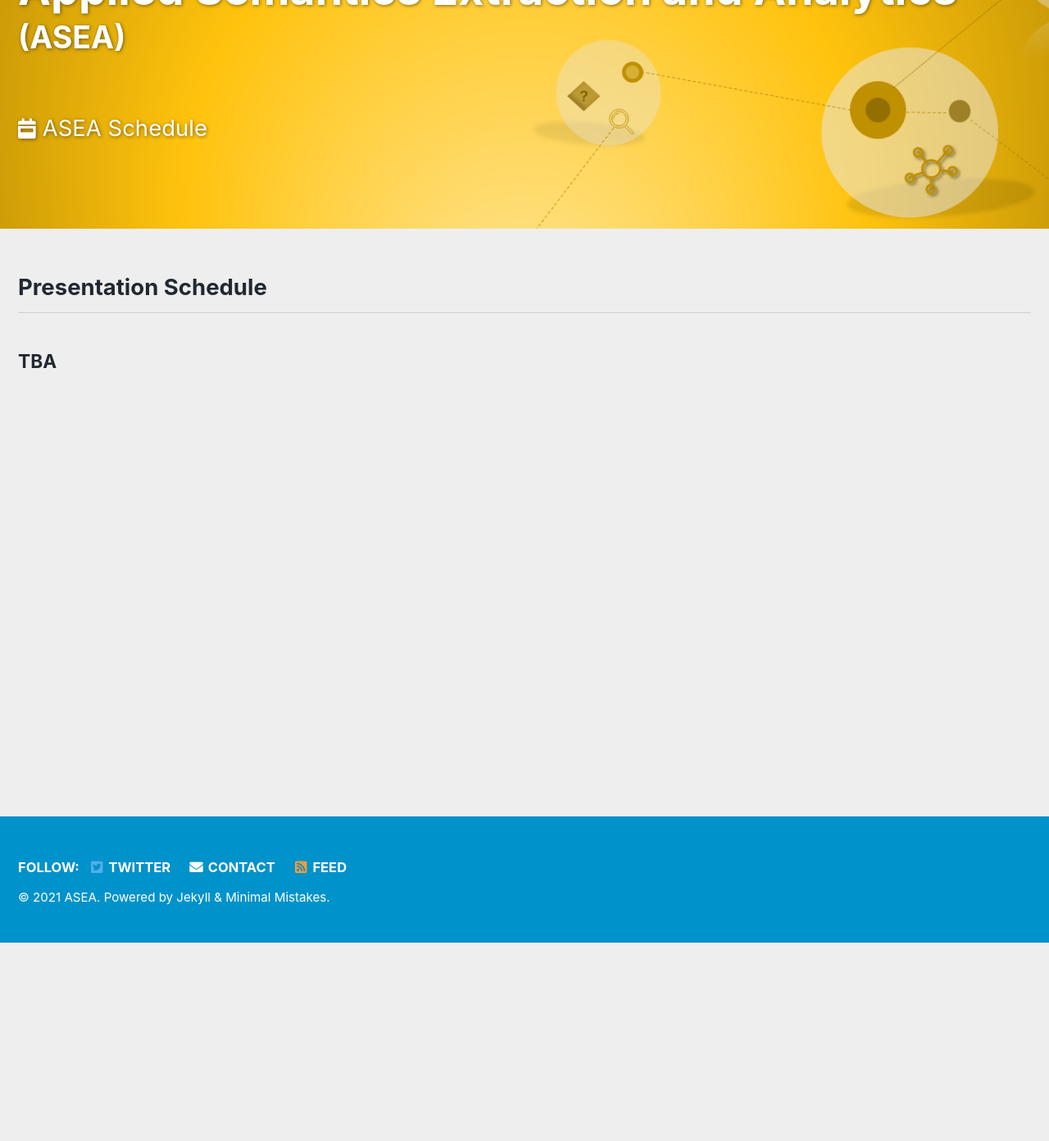
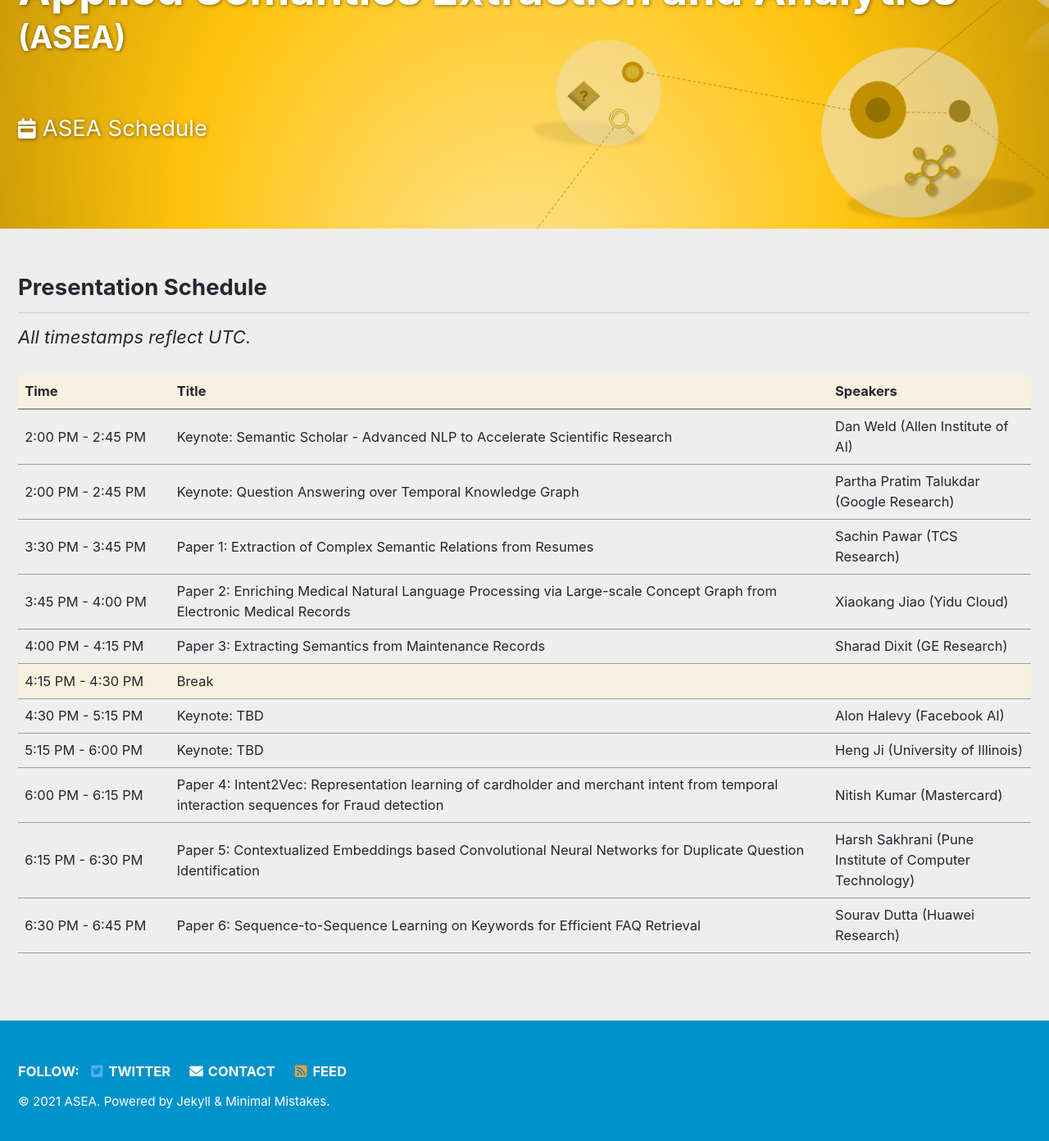
Before and after one commit to asea2021/ijcai-asea2021, a Jekyll site: the page built from _pages/schedule.md, in a window 1280 px wide and 1400 px high, scrolled down 249 px. Shown: the top 1392 px of the window at 82% size. Built offline with Jekyll 4.4.1, drawn with Linux system fonts in a browser that asks for light colours; cached includes are drawn as plain includes.

Commit message:
Tentative Schedule

```diff
--- a/_pages/schedule.md
+++ b/_pages/schedule.md
@@ -8,4 +8,77 @@
 excerpt: '<br/><span class="fa fa-calendar-week" style="margin-right:8px; font-size: 90%;"></span>ASEA Schedule<br/>'
 ---
 <h2>Presentation Schedule</h2>
-<h5>TBA</h5>
+*All timestamps reflect UTC.*
+<center>
+<table>
+	<colgroup>
+    	<col width="15%">
+    	<col width="65%">
+    	<col width="20%">
+	</colgroup>
+<thead>
+	<tr bgcolor="#f7f1df">
+        <th markdown="span">Time</th>
+        <th markdown="span">Title</th>
+        <th markdown="span">Speakers</th>
+    </tr>
+</thead>
+<tbody>
+    <tr>
+        <td markdown="span">2:00 PM - 2:45 PM</td>
+        <td markdown="span">Keynote: Semantic Scholar - Advanced NLP to Accelerate Scientific Research</td>
+        <td markdown="span">Dan Weld (Allen Institute of AI)</td>
+    </tr>
+    <tr>
+        <td markdown="span">2:00 PM - 2:45 PM</td>
+        <td markdown="span">Keynote: Question Answering over Temporal Knowledge Graph</td>
+        <td markdown="span">Partha Pratim Talukdar (Google Research)</td>
+    </tr>
+    <tr>
+        <td markdown="span">3:30 PM - 3:45 PM</td>
+        <td markdown="span">Paper 1: Extraction of Complex Semantic Relations from Resumes</td>
+        <td markdown="span">Sachin Pawar (TCS Research)</td>
+    </tr>
+    <tr>
+        <td markdown="span">3:45 PM - 4:00 PM</td>
+        <td markdown="span">Paper 2: Enriching Medical Natural Language Processing via Large-scale Concept Graph from Electronic Medical Records</td>
+        <td markdown="span">Xiaokang Jiao (Yidu Cloud)</td>
+    </tr>
+    <tr>
+        <td markdown="span">4:00 PM - 4:15 PM</td>
+        <td markdown="span">Paper 3: Extracting Semantics from Maintenance Records</td>
+        <td markdown="span">Sharad Dixit (GE Research)</td>
+    </tr>
+    <tr bgcolor="#f7f1df">
+        <td markdown="span">4:15 PM - 4:30 PM</td>
+        <td markdown="span">Break</td>
+        <td markdown="span">&nbsp;</td>
+    </tr>
+    <tr>
+        <td markdown="span">4:30 PM - 5:15 PM</td>
+        <td markdown="span">Keynote: TBD</td>
+        <td markdown="span">Alon Halevy (Facebook AI)</td>
+    </tr>
+    <tr>
+        <td markdown="span">5:15 PM - 6:00 PM</td>
+        <td markdown="span">Keynote: TBD</td>
+        <td markdown="span">Heng Ji (University of Illinois)</td>
+    </tr>
+    <tr>
+        <td markdown="span">6:00 PM - 6:15 PM</td>
+        <td markdown="span">Paper 4: Intent2Vec: Representation learning of cardholder and merchant intent from temporal interaction sequences for Fraud detection</td>
+        <td markdown="span">Nitish Kumar (Mastercard)</td>
+    </tr>
+    <tr>
+        <td markdown="span">6:15 PM - 6:30 PM</td>
+        <td markdown="span">Paper 5: Contextualized Embeddings based Convolutional Neural Networks for Duplicate Question Identification</td>
+        <td markdown="span">Harsh Sakhrani (Pune Institute of Computer Technology)</td>
+    </tr>
+    <tr>
+        <td markdown="span">6:30 PM - 6:45 PM</td>
+        <td markdown="span">Paper 6: Sequence-to-Sequence Learning on Keywords for Efficient FAQ Retrieval</td>
+        <td markdown="span">Sourav Dutta (Huawei Research)</td>
+    </tr>
+</tbody>
+</table>
+</center>
```
Also changed, not shown: _pages/speakers.md (+4 -0 lines), assets/images/weld.jpg (added).
